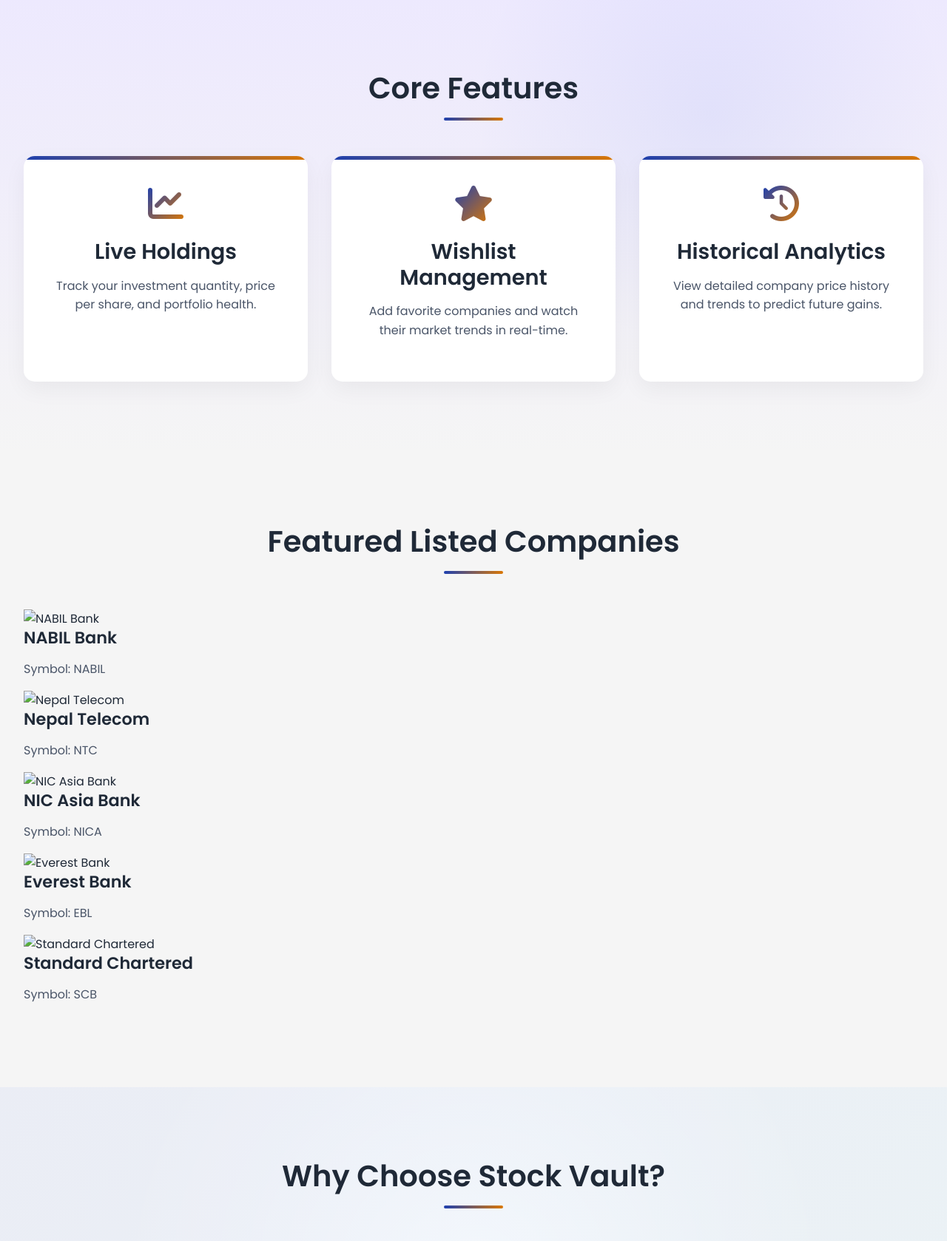
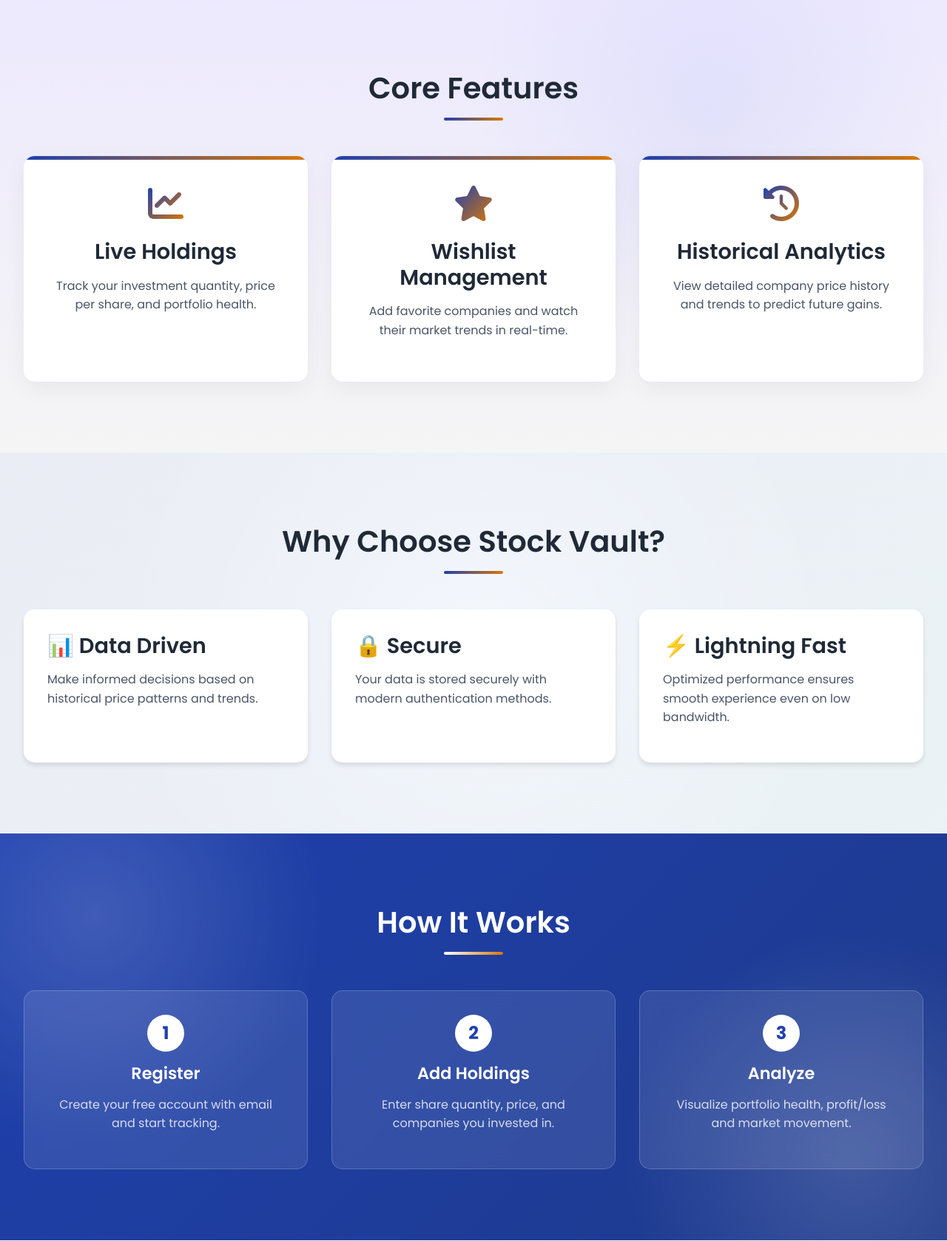
Before and after one commit to ghanteyyy/StockVault, a Django app: page / in a window 1280 px wide. Shown: the part 678-2356 px from the top of the page at 74% size. Run offline with Django 5.2, Linux system fonts and the light colour scheme; some libraries are stand-ins or nearby versions.

Commit message:
Removed company list

```diff
--- a/templates/index.html
+++ b/templates/index.html
@@ -29,37 +29,6 @@
 				<i class="fas fa-history"></i>
 				<h3>Historical Analytics</h3>
 				<p>View detailed company price history and trends to predict future gains.</p>
-			</div>
-		</div>
-	</section>
-
-	<section class="companies">
-		<h2>Featured Listed Companies</h2>
-		<div class="company-carousel">
-			<div class="company-card">
-				<img src="https://via.placeholder.com/100?text=NABIL" alt="NABIL Bank">
-				<h4>NABIL Bank</h4>
-				<p>Symbol: NABIL</p>
-			</div>
-			<div class="company-card">
-				<img src="https://via.placeholder.com/100?text=NTC" alt="Nepal Telecom">
-				<h4>Nepal Telecom</h4>
-				<p>Symbol: NTC</p>
-			</div>
-			<div class="company-card">
-				<img src="https://via.placeholder.com/100?text=NICA" alt="NIC Asia Bank">
-				<h4>NIC Asia Bank</h4>
-				<p>Symbol: NICA</p>
-			</div>
-			<div class="company-card">
-				<img src="https://via.placeholder.com/100?text=EBL" alt="Everest Bank">
-				<h4>Everest Bank</h4>
-				<p>Symbol: EBL</p>
-			</div>
-			<div class="company-card">
-				<img src="https://via.placeholder.com/100?text=SCB" alt="Standard Chartered">
-				<h4>Standard Chartered</h4>
-				<p>Symbol: SCB</p>
 			</div>
 		</div>
 	</section>
```
Also changed, not shown: other parts of templates/index.html (+13 -20 lines).
